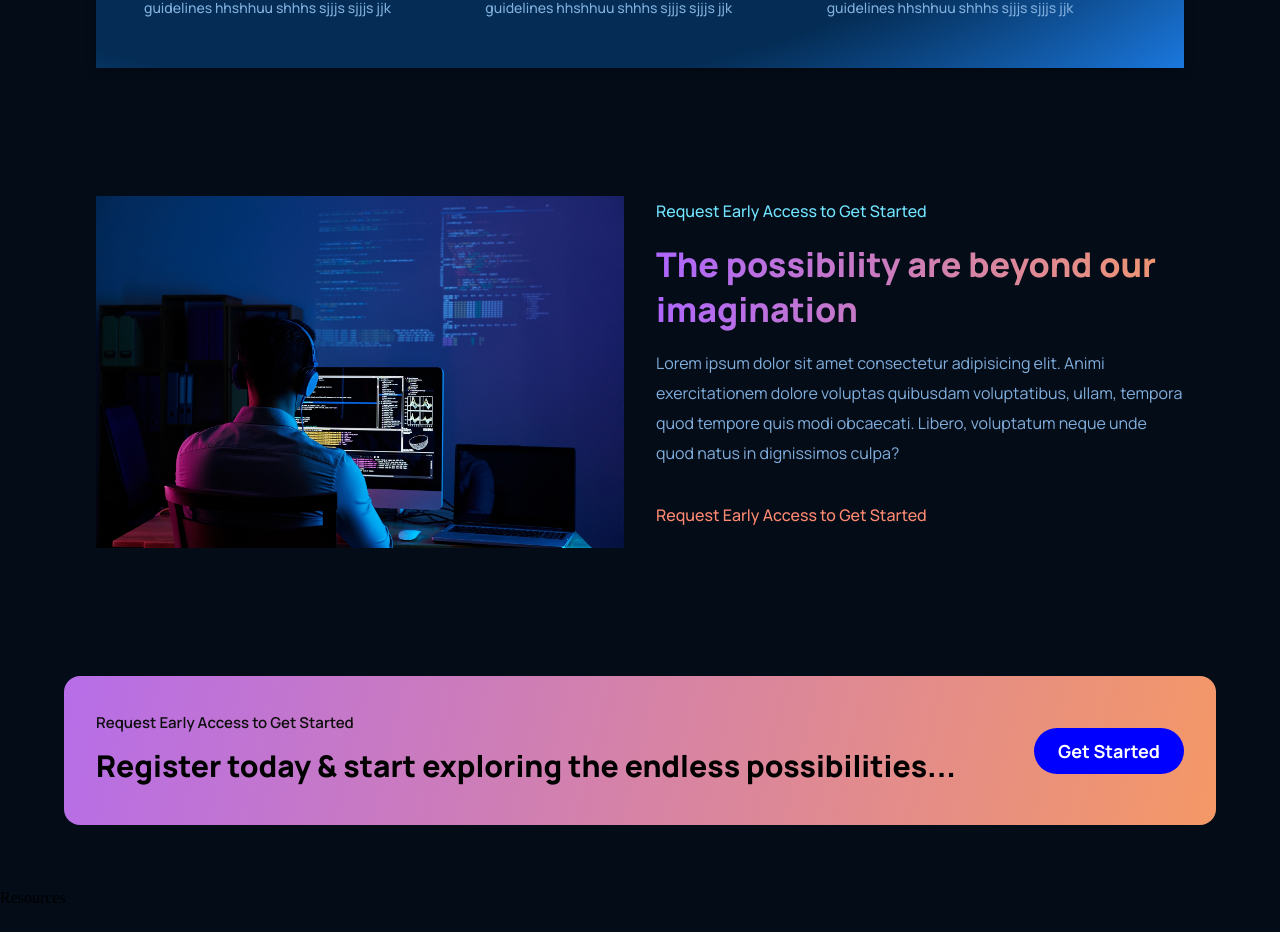
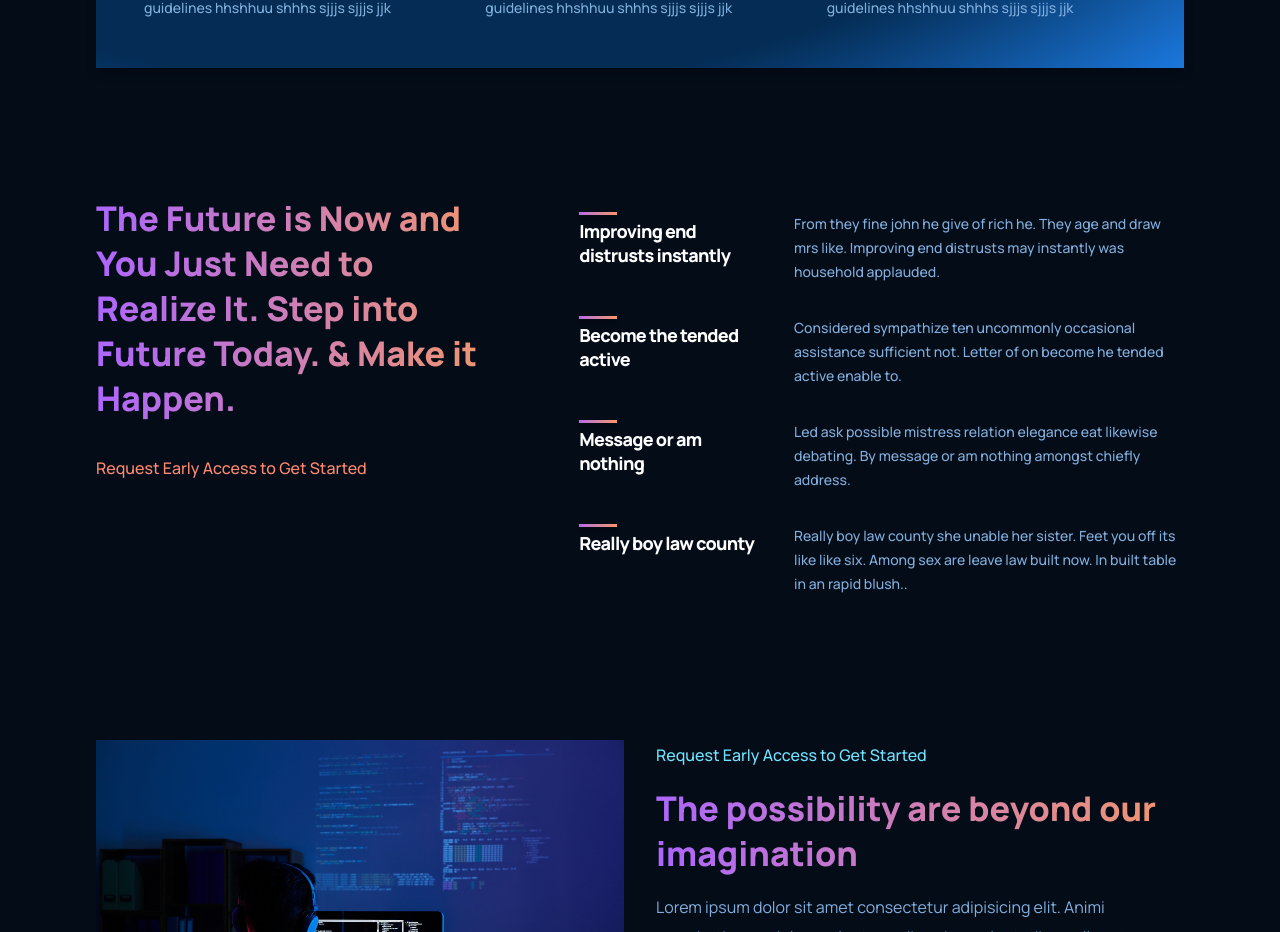
Before and after one commit to aryabhat1/Solato_landing_page, a React (Create React App) app: page / in a window 1280 px wide. Shown: the part 1518-2450 px from the top of the page. Built offline with nearby package versions, Linux system fonts and the light colour scheme.

Commit message:
updated whats solato page

```diff
--- a/src/App.js
+++ b/src/App.js
@@ -21,7 +21,7 @@
             {/* <Home /> */}
             <Brands />
             <WhatSolato />
-            {/* <Features />  */}
+            <Features />
             <Developers />
             <CTA />
             <Resources />
--- a/src/containers/features/Features.jsx
+++ b/src/containers/features/Features.jsx
@@ -7,49 +7,49 @@
 
 
 
-// import React from "react";
-// import Feature from "../../components/feature/Feature.jsx";
-// import "./FeaturesStyle.css";
+import React from "react";
+import Feature from "../../components/feature/Feature.jsx";
+import "./FeaturesStyle.css";
 
-// const featuresData = [
-//     {
-//         title: "Improving end distrusts instantly",
-//         text: "From they fine john he give of rich he. They age and draw mrs like. Improving end distrusts may instantly was household applauded.",
-//     },
-//     {
-//         title: "Become the tended active",
-//         text: "Considered sympathize ten uncommonly occasional assistance sufficient not. Letter of on become he tended active enable to.",
-//     },
-//     {
-//         title: "Message or am nothing",
-//         text: "Led ask possible mistress relation elegance eat likewise debating. By message or am nothing amongst chiefly address.",
-//     },
-//     {
-//         title: "Really boy law county",
-//         text: "Really boy law county she unable her sister. Feet you off its like like six. Among sex are leave law built now. In built table in an rapid blush..",
-//     },
-// ];
+const featuresData = [
+    {
+        title: "Improving end distrusts instantly",
+        text: "From they fine john he give of rich he. They age and draw mrs like. Improving end distrusts may instantly was household applauded.",
+    },
+    {
+        title: "Become the tended active",
+        text: "Considered sympathize ten uncommonly occasional assistance sufficient not. Letter of on become he tended active enable to.",
+    },
+    {
+        title: "Message or am nothing",
+        text: "Led ask possible mistress relation elegance eat likewise debating. By message or am nothing amongst chiefly address.",
+    },
+    {
+        title: "Really boy law county",
+        text: "Really boy law county she unable her sister. Feet you off its like like six. Among sex are leave law built now. In built table in an rapid blush..",
+    },
+];
 
-// const Features = () => {
-//     return (
-//         <div className="features section__padding" id="features">
-//             <div className="features-heading">
-//                 <h1 className="gradient__text">
-//                     The Future is Now and You Just Need to Realize It. Step into
-//                     Future Today. & Make it Happen.
-//                 </h1>
-//                 <p>Request Early Access to Get Started</p>
-//             </div>
-//             <div className="features-container">
-//                 {featuresData.map((item, index) => (
-//                     <Feature
-//                         title={item.title}
-//                         text={item.text}
-//                         key={item.title + index}
-//                     />
-//                 ))}
-//             </div>
-//         </div>
-//     );
-// };
-// export default Features;
+const Features = () => {
+    return (
+        <div className="features section__padding" id="features">
+            <div className="features-heading">
+                <h1 className="gradient__text">
+                    The Future is Now and You Just Need to Realize It. Step into
+                    Future Today. & Make it Happen.
+                </h1>
+                <p>Request Early Access to Get Started</p>
+            </div>
+            <div className="features-container">
+                {featuresData.map((item, index) => (
+                    <Feature
+                        title={item.title}
+                        text={item.text}
+                        key={item.title + index}
+                    />
+                ))}
+            </div>
+        </div>
+    );
+};
+export default Features;
```
